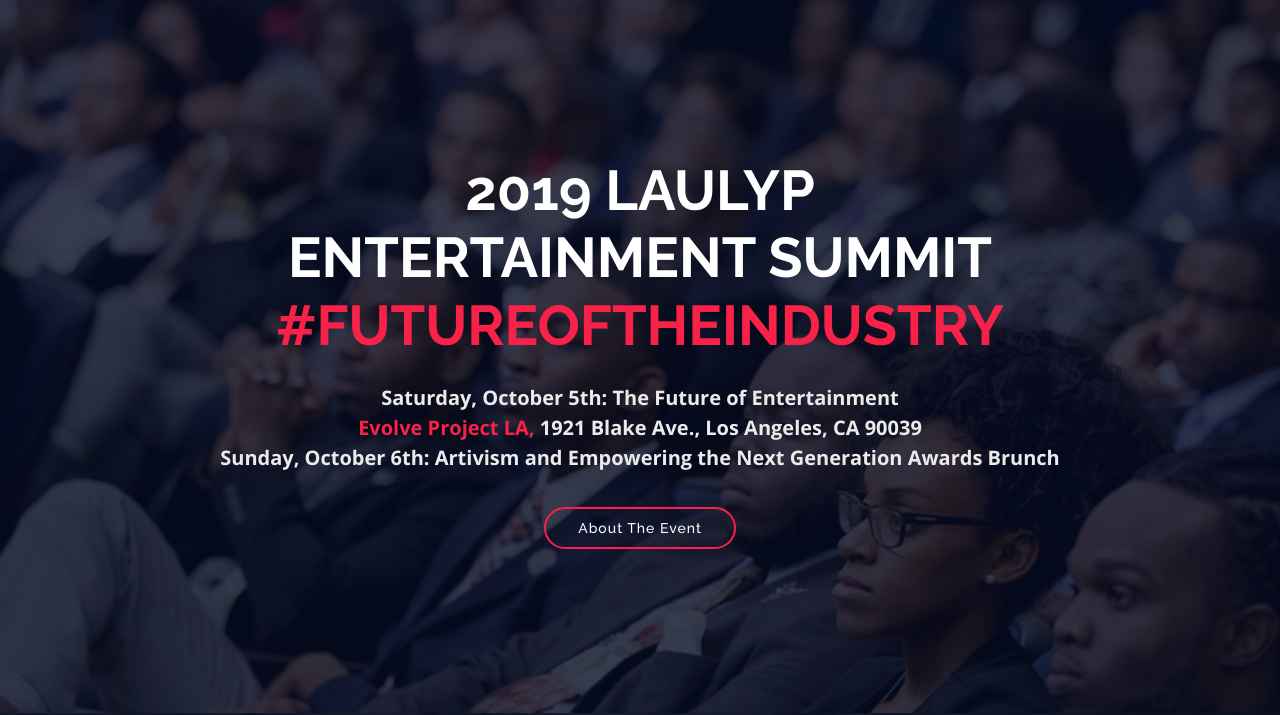
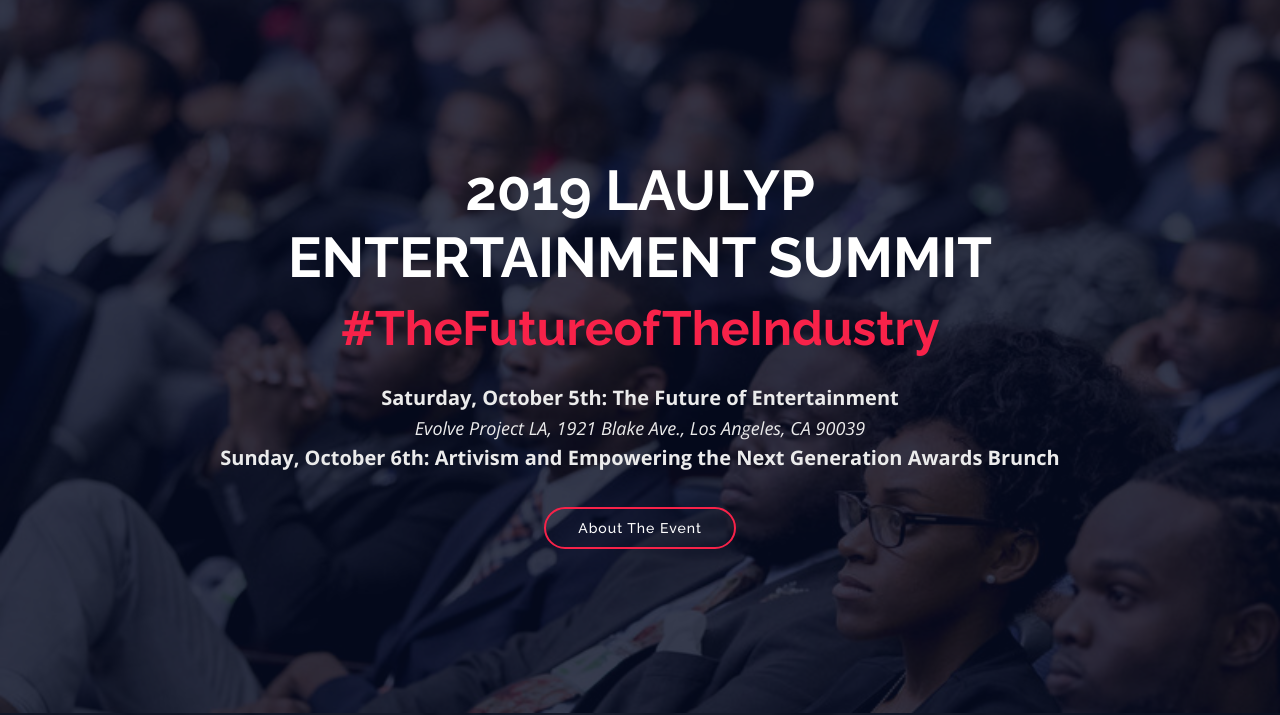
Before and after one commit to bdot868/LAULYPEntSummit, a plain HTML site: page index.html in a window 1280 px wide. Shown: the part 87-802 px from the top of the page. Drawn offline with nearby package versions, Linux system fonts and the light colour scheme; a script that the page names is missing.

Commit message:
changed styling on intro h1 and paragraphs

```diff
--- a/css/style.css
+++ b/css/style.css
@@ -519,8 +519,17 @@ body.mobile-nav-active #mobile-nav-toggle {
 /* #intro h1 span, #intro p span {
   color: #f82249;
 } */
-#intro h1 .future, #intro p span {
+#intro h1 .future {
   color: #f82249;
+  /* font-size: 42px; */
+  text-transform: none;
+  font-size: 48px;
+}
+
+#intro p .evolve {
+  font-weight: 500;
+  font-size: 18px;
+  font-style: italic;
 }
 
 #intro p {
@@ -804,6 +813,7 @@ body.mobile-nav-active #mobile-nav-toggle {
 
 #schedule {
   padding: 60px 0 60px 0;
+  background: #f6f7fd;
 }
 
 #schedule .nav-tabs {
--- a/index.html
+++ b/index.html
@@ -71,8 +71,8 @@
   ============================-->
   <section id="intro">
     <div class="intro-container wow fadeIn">
-      <h1 class="mb-4 pb-0">2019 LAULYP<br><span>Entertainment</span> Summit<br><span class="future">#FutureoftheIndustry</span></h1>
-      <p class="mb-4 pb-0">Saturday, October 5th: The Future of Entertainment<br><span class="evolve">Evolve Project LA,</span>  1921 Blake Ave., Los Angeles, CA 90039<br>Sunday, October 6th: Artivism and Empowering the Next Generation Awards Brunch</p>
+      <h1 class="mb-4 pb-0">2019 LAULYP<br><span>Entertainment</span> Summit<br><span class="future">#TheFutureofTheIndustry</span></h1>
+      <p class="mb-4 pb-0">Saturday, October 5th: The Future of Entertainment<br><span class="evolve">Evolve Project LA, 1921 Blake Ave., Los Angeles, CA 90039</span><br>Sunday, October 6th: Artivism and Empowering the Next Generation Awards Brunch</p>
       <!-- <p class="mb-4 pb-0"><span>Sunday, October 6th:</span> Artivism and Empowering the Next Generation Awards Brunch</p> -->
       <!-- <a href="https://www.youtube.com/watch?v=jDDaplaOz7Q" class="venobox play-btn mb-4" data-vbtype="video"
         data-autoplay="true"></a> -->
@@ -692,12 +692,6 @@
 
           <div class="col-lg-3 col-md-4 col-xs-6">
             <div class="sponsor-logo">
-              <img src="img/sponsors/12.png" class="img-fluid" alt="">
-            </div>
-          </div>
-
-          <div class="col-lg-3 col-md-4 col-xs-6">
-            <div class="sponsor-logo">
               <img src="img/sponsors/10.png" class="img-fluid" alt="">
             </div>
           </div>
@@ -705,6 +699,12 @@
           <div class="col-lg-3 col-md-4 col-xs-6">
             <div class="sponsor-logo">
               <img src="img/sponsors/11.png" class="img-fluid" alt="">
+            </div>
+          </div>
+
+          <div class="col-lg-3 col-md-4 col-xs-6">
+            <div class="sponsor-logo">
+              <img src="img/sponsors/12.png" class="img-fluid" alt="">
             </div>
           </div>
 
@@ -1116,7 +1116,7 @@
 
     <div class="container">
       <div class="copyright">
-        &copy; Copyright <strong>LAULYP</strong>. All Rights Reserved
+        &copy; Copyright <strong>LAULYP</strong> 2019. All Rights Reserved
       </div>
       <div class="credits">
         <!--
@@ -1125,7 +1125,7 @@
           Licensing information: https://bootstrapmade.com/license/
           Purchase the pro version with working PHP/AJAX contact form: https://bootstrapmade.com/buy/?theme=TheEvent
         -->
-        Designed by <a href="https://bootstrapmade.com/">BootstrapMade</a>
+        <!-- Designed by <a href="https://bootstrapmade.com/">BootstrapMade</a> -->
       </div>
     </div>
   </footer>
```
